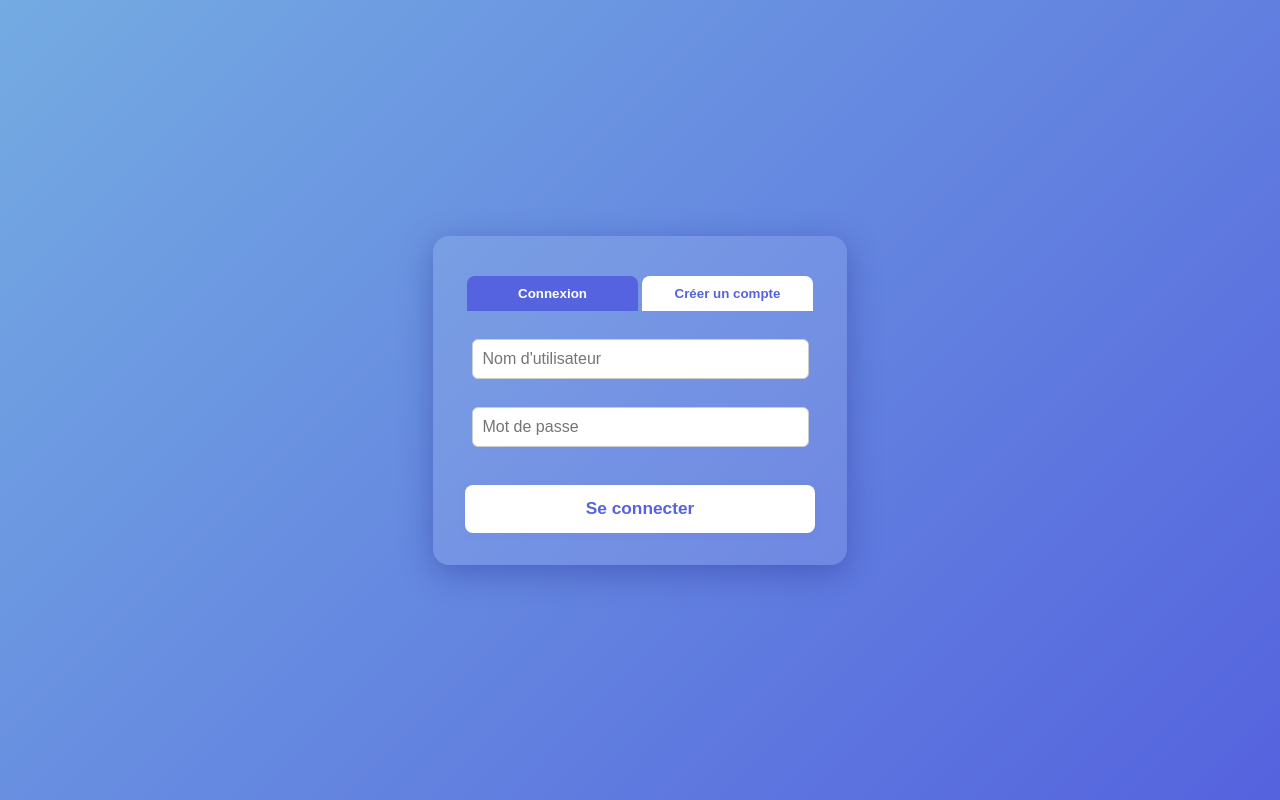
After one commit to totolasticot-ynov/power4-web, a PHP site: page /templates/login/login.html in a window 1280 px wide. The commit adds this page. Run offline with PHP 8.4, Linux system fonts and the light colour scheme.

Commit message:
login, juste l'interface

```diff
--- a/assets/style/style.css
+++ b/assets/style/style.css
@@ -1,3 +1,4 @@
+
 .p1 {
     background: radial-gradient(circle at 30% 30%, #ffecb3, #fbc02d 80%);
 }
--- a/templates/index/index.html
+++ b/templates/index/index.html
@@ -17,7 +17,8 @@
         </div>
     </div>
     <div class="container" id="gameContainer" style="display:none;">
-    <h1 id="gameTitle">Puissance 4</h1>
+        <h1 id="gameTitle">Puissance 4</h1>
+
         <p id="message">Chargement...</p>
         <div id="board"></div>
         <button id="resetBtn" class="button">Recommencer</button>
--- /dev/null
+++ b/templates/login/login.html
@@ -0,0 +1,99 @@
+<!DOCTYPE html>
+<html lang="fr">
+<head>
+    <meta charset="UTF-8">
+    <title>Connexion</title>
+    <link rel="stylesheet" href="/assets/style/style.css">
+    <style>
+    .login-container {
+        background: rgba(255,255,255,0.10);
+        border-radius: 16px;
+        padding: 40px 32px 32px 32px;
+        box-shadow: 0 8px 32px 0 rgba(31,38,135,0.37);
+        text-align: center;
+        max-width: 350px;
+        margin: 80px auto;
+    }
+    .login-tabs {
+        display: flex;
+        justify-content: center;
+        margin-bottom: 18px;
+    }
+    .login-tab {
+        flex: 1;
+        padding: 10px 0;
+        cursor: pointer;
+        font-weight: 600;
+        background: #fff;
+        color: #5563DE;
+        border: none;
+        border-radius: 8px 8px 0 0;
+        margin: 0 2px;
+        transition: background 0.2s, color 0.2s;
+    }
+    .login-tab.active {
+        background: #5563DE;
+        color: #fff;
+    }
+    .login-form input {
+        width: 90%;
+        padding: 10px;
+        margin: 10px 0 18px 0;
+        border-radius: 6px;
+        border: 1px solid #ccc;
+        font-size: 1rem;
+    }
+    .login-form button {
+        width: 100%;
+    }
+    </style>
+</head>
+<body class="menu-bg">
+    <div class="login-container">
+        <div class="login-tabs">
+            <button class="login-tab active" id="tab-login">Connexion</button>
+            <button class="login-tab" id="tab-register">Créer un compte</button>
+        </div>
+        <form class="login-form" id="loginForm">
+            <input type="text" id="loginUser" placeholder="Nom d'utilisateur" required autocomplete="username">
+            <input type="password" id="loginPass" placeholder="Mot de passe" required autocomplete="current-password">
+            <button type="submit" class="button">Se connecter</button>
+        </form>
+        <form class="login-form" id="registerForm" style="display:none;">
+            <input type="text" id="registerUser" placeholder="Nom d'utilisateur" required autocomplete="username">
+            <input type="password" id="registerPass" placeholder="Mot de passe" required autocomplete="new-password">
+            <button type="submit" class="button">Créer un compte</button>
+        </form>
+    </div>
+    <script>
+    // Tabs
+    document.getElementById('tab-login').onclick = function() {
+        this.classList.add('active');
+        document.getElementById('tab-register').classList.remove('active');
+        document.getElementById('loginForm').style.display = '';
+        document.getElementById('registerForm').style.display = 'none';
+    };
+    document.getElementById('tab-register').onclick = function() {
+        this.classList.add('active');
+        document.getElementById('tab-login').classList.remove('active');
+        document.getElementById('loginForm').style.display = 'none';
+        document.getElementById('registerForm').style.display = '';
+    };
+    // Fake login/register
+    function handleAuth(formId, userId) {
+        document.getElementById(formId).onsubmit = function(e) {
+            e.preventDefault();
+            const user = document.getElementById(userId).value || 'Utilisateur';
+            localStorage.setItem('p4_user', user);
+            window.location.href = '/';
+        };
+    }
+    handleAuth('loginForm', 'loginUser');
+    handleAuth('registerForm', 'registerUser');
+    // Si déjà connecté, skip
+    if (localStorage.getItem('p4_user')) {
+        window.location.href = '/';
+    }
+    </script>
+</body>
+</html>
```
Also changed, not shown: src/script/script.js (+13 -0 lines), templates/menu/menu.html (+30 -2 lines), 1 other file.
